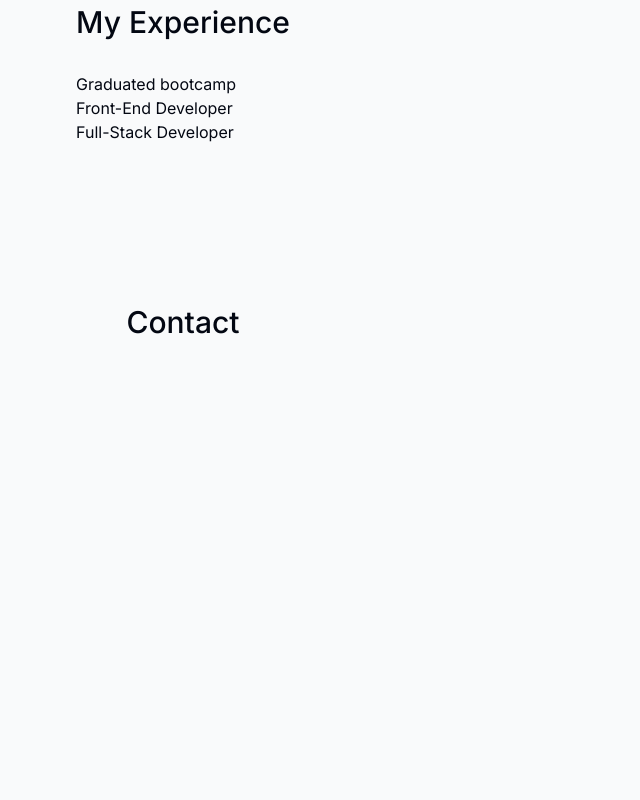
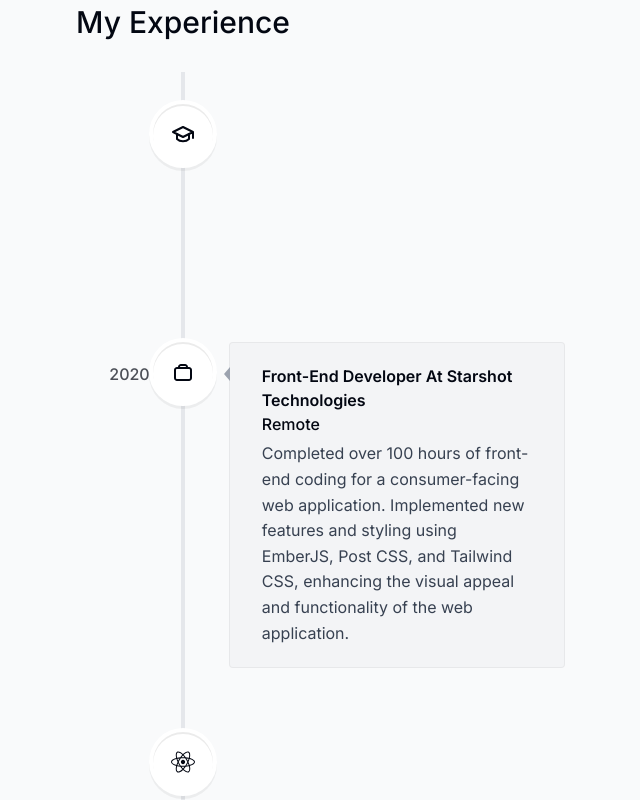
Before and after one commit to selamhabteab/selams-portfolio, a Next.js app: page / in a window 1280 px wide. Shown: the part 2700-3500 px from the top of the page, without its empty margins (457-1097 px from the left). Built offline with nearby package versions, Linux system fonts and the light colour scheme.

Commit message:
experience section with third party component

```diff
--- a/app/components/experience.tsx
+++ b/app/components/experience.tsx
@@ -3,20 +3,56 @@
 import React from 'react'
 import SectionHeading from './section-heading'
 import { useSectionInView } from '../lib/hooks';
-import { experiencesData } from '../lib/data'
+import { experiencesData } from '../lib/data';
+import {
+    VerticalTimeline,
+    VerticalTimelineElement
+}  from 'react-vertical-timeline-component';
+import 'react-vertical-timeline-component/style.min.css';
+// import { useTheme } from "@/context/theme-context";
 
 export default function Experience() {
     const { ref } = useSectionInView("Experience");
+
     return (
-        <section ref={ref} id="experience"  className="mb-28 max-w-[53rem] scroll-mt-28 text=center sm:mb-40">
+        <section ref={ref} id="experience" className="mb-28 max-w-[53rem] scroll-mt-28 text=center sm:mb-40">
             <SectionHeading>My Experience</SectionHeading>
-            <ul>
-                {
-                    experiencesData.map((experience, index) => (
-                        <li key={index} className="">{experience.title}</li>
-                    ))
-                }
-            </ul>
+            <VerticalTimeline lineColor="" >
+                {experiencesData.map((item, index) => (
+                        <React.Fragment key={index}>
+                            <VerticalTimelineElement
+                                contentStyle={{
+                                    background: "#f3f4f6",
+                                    boxShadow: "none",
+                                    border: "1px solid rgba(0, 0, 0, 0.05)",
+                                    textAlign: "left",
+                                    padding: "1.3rem 2rem",
+                                    visibility: "visible",
+                                }}
+                                contentArrowStyle={{
+                                    borderRight: "0.4rem solid #9ca3af"
+                                }}
+                                date={item.date}
+                                icon={item.icon}
+                                iconStyle={{
+                                    background: "white",
+                                    fontSize: "1.5rem",
+                                    visibility: "visible",
+                                }}
+                            >
+                                <h3 className="font-semibold capitalize">
+                                    {item.title}
+                                </h3>
+                                <p className="font-normal !mt-0">
+                                    {item.location}
+                                </p>
+                                <p className="!mt-1 !font-normal text-gray-700">
+                                    {item.description}
+                                </p>
+                            </VerticalTimelineElement>
+                        </React.Fragment>
+                ))}
+            </VerticalTimeline>
         </section>
-    )
+    );
 }
--- a/app/globals.css
+++ b/app/globals.css
@@ -1,3 +1,7 @@
 @tailwind base;
 @tailwind components;
 @tailwind utilities;
+
+html {
+    --line-color: #e5e7eb;
+}
--- a/app/lib/data.ts
+++ b/app/lib/data.ts
@@ -34,28 +34,36 @@
 
 export const experiencesData = [
   {
-    title: "Graduated bootcamp",
-    location: "Miami, FL",
+    title: "Learn Academy",
+    location: "Remote",
     description:
-      "I graduated after 6 months of studying. I immediately found a job as a front-end developer.",
+      "Competed 500+ hours of full stack coding using JavaScript, React.JS, and Ruby on Rails",
     icon: React.createElement(LuGraduationCap),
-    date: "2019",
+    date: "2020",
   },
   {
-    title: "Front-End Developer",
-    location: "Orlando, FL",
+    title: "Front-End Developer at Starshot Technologies",
+    location: "Remote",
     description:
-      "I worked as a front-end developer for 2 years in 1 job and 1 year in another job. I also upskilled to the full stack.",
+      "Completed over 100 hours of front-end coding for a consumer-facing web application. Implemented new features and styling using EmberJS, Post CSS, and Tailwind CSS, enhancing the visual appeal and functionality of the web application.",
     icon: React.createElement(CgWorkAlt),
-    date: "2019 - 2021",
+    date: "2020",
   },
   {
-    title: "Full-Stack Developer",
-    location: "Houston, TX",
+    title: "Full-Stack Developer at Scientist.com Software Services",
+    location: "Remote",
     description:
-      "I'm now a full-stack developer working as a freelancer. My stack includes React, Next.js, TypeScript, Tailwind, Prisma and MongoDB. I'm open to full-time opportunities.",
+      "Developed and maintained high-quality code for web applications using React, Redux, Ruby on Rails, HTML, CSS, JavaScript, and Samvera, contributing to the creation of robust and scalable solutions.",
     icon: React.createElement(FaReact),
-    date: "2021 - present",
+    date: "2022",
+  },
+  {
+    title: "UX Developer at Fox",
+    location: "Remote",
+    description:
+      "Developed and optimized performant, maintainable, and testable code using React, Redux, Node.js, and TypeScript, enhancing application efficiency and the user experience.",
+    icon: React.createElement(FaReact),
+    date: "2023",
   },
 ] as const;
 
--- a/package.json
+++ b/package.json
@@ -15,12 +15,14 @@
     "react": "^18",
     "react-dom": "^18",
     "react-icons": "^4.12.0",
-    "react-intersection-observer": "^9.13.0"
+    "react-intersection-observer": "^9.13.0",
+    "react-vertical-timeline-component": "^3.6.0"
   },
   "devDependencies": {
     "@types/node": "^20",
     "@types/react": "^18",
     "@types/react-dom": "^18",
+    "@types/react-vertical-timeline-component": "^3.3.6",
     "autoprefixer": "^10.0.1",
     "eslint": "^8",
     "eslint-config-next": "14.0.3",
```
Also changed, not shown: 1 other file (tests, documents, lock files or other folders).
